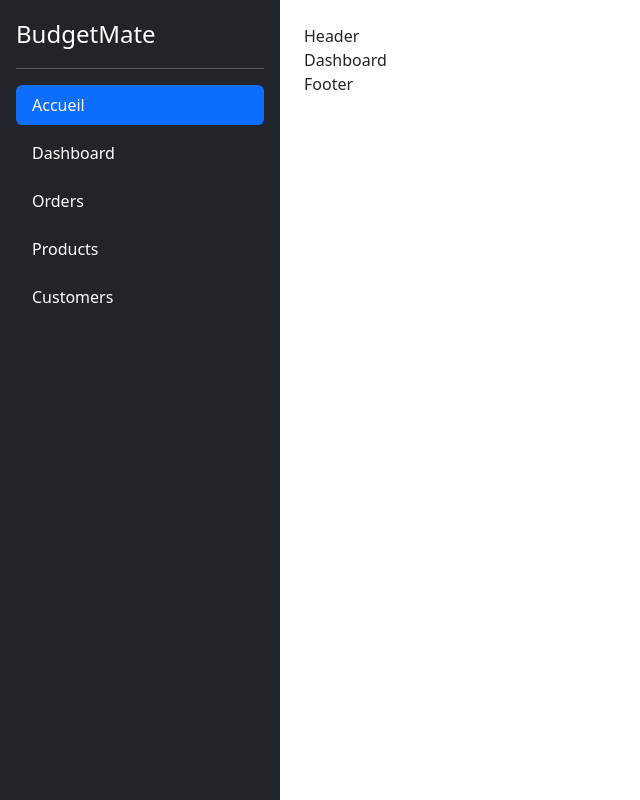
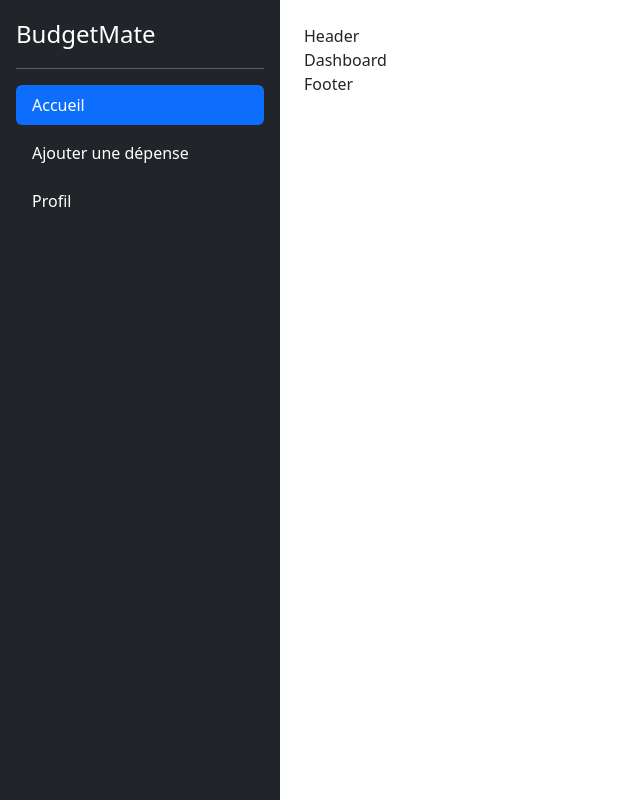
Before and after one commit to MRCThomas/budget_mate, a React (Vite) app: page / in a window 1280 px wide. Shown: the whole page, without its empty margins (0-640 px from the left). Built offline with nearby package versions, Linux system fonts and the light colour scheme.

Commit message:
update: Ajout des liens dans la sidebar

```diff
--- a/src/components/Sidebar/Sidebar.css
+++ b/src/components/Sidebar/Sidebar.css
@@ -2,3 +2,7 @@
     border-radius: 5px;
     border: 1px solid #FFF;
 }
+
+.custom-link-logo {
+    text-decoration: none;
+}
--- a/src/components/Sidebar/Sidebar.jsx
+++ b/src/components/Sidebar/Sidebar.jsx
@@ -1,30 +1,24 @@
 import React from 'react';
 import './Sidebar.css'
+import {Link} from "react-router-dom";
 
 const Sidebar = () => {
     return (
         <div className="col-auto min-vh-100">
             <div className="d-flex flex-column flex-shrink-0 p-3 text-white bg-dark" style={{width: '280px', height: '100vh'}}>
-                <a href="/public"
-                   className="d-flex align-items-center mb-3 mb-md-0 me-md-auto text-white text-decoration-none">
-                    <span className="fs-4">BudgetMate</span>
+                <a href="/public" className="d-flex align-items-center mb-3 mb-md-0 me-md-auto text-white text-decoration-none">
+                    <Link to="/" className="fs-4 text-white custom-link-logo">BudgetMate</Link>
                 </a>
                 <hr/>
                 <ul className="nav nav-pills flex-column mb-auto">
                     <li className="nav-item mb-2">
-                        <a href="#" className="nav-link custom-a active" aria-current="page">Accueil</a>
+                        <Link to="/" className="nav-link custom-a active" aria-current="page">Accueil</Link>
                     </li>
                     <li className="mb-2">
-                        <a href="#" className="nav-link custom-a text-white">Dashboard</a>
+                        <Link to="add-expense" className="nav-link custom-a text-white">Ajouter une dépense</Link>
                     </li>
                     <li className="mb-2">
-                        <a href="#" className="nav-link custom-a text-white">Orders</a>
-                    </li>
-                    <li className="mb-2">
-                        <a href="#" className="nav-link custom-a text-white">Products</a>
-                    </li>
-                    <li>
-                        <a href="#" className="nav-link custom-a text-white">Customers</a>
+                        <Link to="profil" className="nav-link custom-a text-white">Profil</Link>
                     </li>
                 </ul>
             </div>
```
